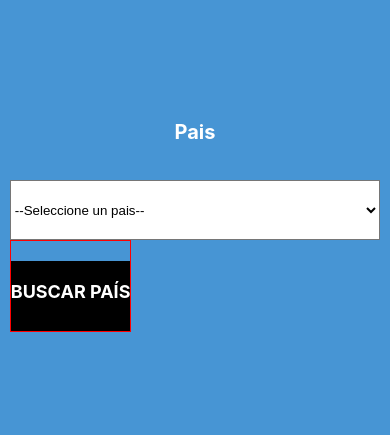
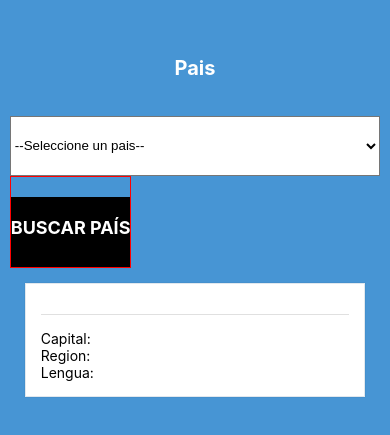
Before and after one commit to JGS83-dev/GuiasLabDPS, a React Native app in the folder GuiasLabDPS/paises/: screen / in a window 390 px wide. Shown: the part 201-636 px from the top of the page. Built offline with nearby package versions, Linux system fonts and the light colour scheme.

Commit message:
Ajustes faltantes

```diff
--- a/GuiasLabDPS/paises/App.js
+++ b/GuiasLabDPS/paises/App.js
@@ -2,6 +2,7 @@ import React, { useEffect, useState } from "react";
 import { StatusBar } from "expo-status-bar";
 import { Alert, StyleSheet, Text, View } from "react-native";
 import Formulario from "./src/componentes/Formulario";
+import Pais from "./src/componentes/Pais";
 
 export default function App() {
   const [busqueda, setBusqueda] = useState({ pais: "" });
@@ -14,11 +15,14 @@ export default function App() {
       if (consultar) {
         const url = `https://servicodados.ibge.gov.br/api/v1/paises/${pais}`;
         try {
+          console.log("Url de Fetch:", url);
           const respuesta = await fetch(url);
+          console.log("Resultado Fetch:", respuesta);
           const resultado = await respuesta.json();
           setresultado(resultado);
           setconsultar(false);
         } catch (error) {
+          console.log("Error al hacer fetch:", error);
           mostrarAlerta();
         }
       }
@@ -40,6 +44,7 @@ export default function App() {
           guardarBusqueda={setBusqueda}
           guardarConsulta={setconsultar}
         />
+        <Pais resultado={resultado} />
       </View>
     </View>
   );
```
